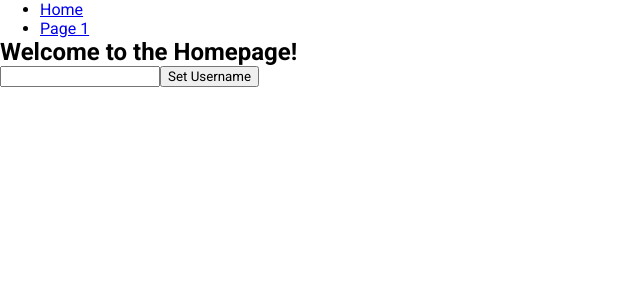
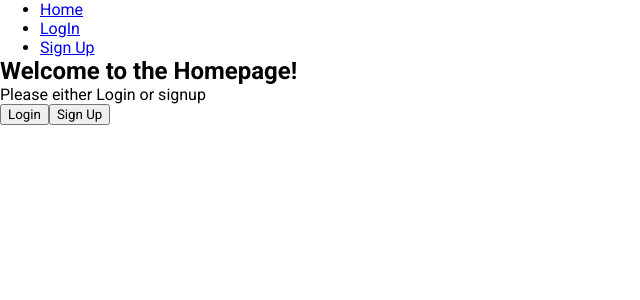
Before and after one commit to pesto-students/front-end-repo-p9-team-code-mavericks, a React (Create React App) app: page / in a window 1280 px wide. Shown: the top 300 px of the page, without its empty margins (0-640 px from the left). Built offline with nearby package versions, Linux system fonts and the light colour scheme.

Commit message:
Basic login/logout structure

```diff
--- a/package.json
+++ b/package.json
@@ -3,14 +3,17 @@
   "version": "0.1.0",
   "private": true,
   "dependencies": {
+    "@reduxjs/toolkit": "^1.9.5",
     "@testing-library/jest-dom": "^5.16.5",
     "@testing-library/react": "^13.4.0",
     "@testing-library/user-event": "^13.5.0",
     "express": "^4.18.2",
+    "js-cookie": "^3.0.5",
     "mongoose": "^7.3.1",
     "react": "^18.2.0",
     "react-dom": "^18.2.0",
     "react-redux": "^8.1.1",
+    "react-router-dom": "^6.14.2",
     "react-scripts": "5.0.1",
     "redux": "^4.2.1",
     "web-vitals": "^2.1.4"
--- a/src/components/HomePage.js
+++ b/src/components/HomePage.js
@@ -1,37 +1,27 @@
 // components/HomePage.js
-import React, { useState } from 'react';
-import { useDispatch, useSelector } from 'react-redux';
-import { signup, login } from '../store/usernameSlice';
+import React, { useState, useEffect } from 'react';
+import { useSelector } from 'react-redux';
 
 const HomePage = () => {
-  const [inputUsername, setInputUsername] = useState('');
-  const dispatch = useDispatch();
   const username = useSelector((state) => state.username.username);
 
-  const handleSetUsername = () => {
-    dispatch(signup(inputUsername));
-  };
+  const handleLoginClick = () => {
+    window.location.href = '/login';
+  }
 
-  const handleClearUsername = () => {
-    dispatch(login());
-  };
 
   return (
     <div>
       {username ? (
         <div>
           <h2>Welcome, {username}!</h2>
-          <button onClick={handleClearUsername}>Clear Username</button>
         </div>
       ) : (
         <div>
           <h2>Welcome to the Homepage!</h2>
-          <input
-            type="text"
-            value={inputUsername}
-            onChange={(e) => setInputUsername(e.target.value)}
-          />
-          <button onClick={handleSetUsername}>Set Username</button>
+          <p>Please either Login or signup</p>
+          <button onClick={handleLoginClick}>Login</button>
+          <button>Sign Up</button>
         </div>
       )}
     </div>
--- /dev/null
+++ b/src/components/LoginPage.js
@@ -0,0 +1,51 @@
+import { useDispatch } from 'react-redux';
+import { login } from '../store/usernameSlice';
+import React, {useRef} from 'react';
+import Cookies from 'js-cookie';
+
+const Login = () =>{
+
+  const dispatch = useDispatch();
+  const emailInputRef = useRef(null);
+  const passwordInputRef = useRef(null);
+
+  const fetchUsernameFromAPI = async () => {
+    try {
+      // Make the API call to get the username
+      const email = emailInputRef.current.value;
+      const password = passwordInputRef.current.value;
+
+      const response = await fetch('http://127.0.0.1:3000/login', {
+        method: 'POST',
+        headers: {
+          'Content-Type': 'application/json', // Specify that you are sending JSON data
+        },
+        body: JSON.stringify({ email, password }), // Convert the data to JSON format
+      });
+      const data = await response.json();
+
+      // Set the username in the Redux store
+      dispatch(login(data.username));
+
+      // Set the cookie in browser.
+      Cookies.set('token', data.token, { expires: 7 }); // Set the token to expire in 7 days
+    } catch (error) {
+      console.error('Error fetching username:', error);
+    }
+  };
+
+
+  const handleLogin = () => {
+    fetchUsernameFromAPI();
+  };
+
+  return (
+    <>
+      <input type='email' ref={emailInputRef} placeholder="example@domain.com"/>
+      <input ref={passwordInputRef} type='password' />
+      <button onClick={handleLogin}>Login</button>
+    </>
+  )
+}
+
+export default Login;
--- /dev/null
+++ b/src/components/Navbar.js
@@ -0,0 +1,66 @@
+import React from "react";
+import { useSelector, useDispatch } from "react-redux";
+import { logout } from '../store/usernameSlice';
+import {Link} from "react-router-dom";
+import Cookies from "js-cookie";
+
+const Navbar = () => {
+  const username = useSelector((state)=>{return state.username.username});
+  const dispatch = useDispatch();
+  const handleLogoutClick = async () => {
+    const cookieTokenVal = Cookies.get('token');
+    if(!cookieTokenVal){
+      dispatch(logout());
+      window.location.href = '/';
+      return;
+    }
+
+    try {
+      const response = await fetch('http://127.0.0.1:3000/users/logout', {
+        method: 'GET',
+        headers: {
+          'Content-Type': 'application/json', // Specify that you are sending JSON data
+          'authorization': Cookies.get('token'),
+        },
+      });
+      const data = await response.json();
+      if(response.ok){
+        dispatch(logout());
+        Cookies.remove('token');
+        window.location.href = '/';
+      }
+      else{
+        console.log("Error with logout response");
+      }
+    } catch (error) {
+      console.error('Error while logging out:', error);
+    }
+  };
+  return (
+    <>
+      <nav>
+        <ul>
+          <li>
+            <Link to="/">Home</Link>
+          </li>
+          {username?
+            <li>
+              <Link onClick={handleLogoutClick}>LogOut</Link>
+            </li>
+          :
+          <>
+            <li>
+              <Link to="/login">LogIn</Link>
+            </li>
+            <li>
+              <Link to="/signup">Sign Up</Link>
+            </li>
+          </>
+          }
+        </ul>
+      </nav>
+    </>
+  )
+}
+
+export default Navbar;
--- a/src/components/Page1.js
+++ /dev/null
@@ -1,8 +0,0 @@
-// components/Page1.js
-import React from 'react';
-
-const Page1 = () => {
-  return <div>Welcome to Page 1!</div>;
-};
-
-export default Page1;
--- a/src/router/index.js
+++ b/src/router/index.js
@@ -1,34 +1,26 @@
 // router/index.js
 import React from 'react';
-import { BrowserRouter, Routes, Route, Link } from 'react-router-dom';
+import { BrowserRouter, Routes, Route } from 'react-router-dom';
 import { useSelector } from 'react-redux';
 import HomePage from '../components/HomePage';
-import Page1 from '../components/Page1';
+import LoginPage from '../components/LoginPage';
+import Navbar from '../components/Navbar';
 
 const AppRouter = () => {
   const username = useSelector((state) => state.username.username);
 
   return (
     <BrowserRouter>
-      <nav>
-        <ul>
-          <li>
-            <Link to="/">Home</Link>
-          </li>
-          <li>
-            <Link to="/page1">Page 1</Link>
-          </li>
-        </ul>
-      </nav>
-
+      <Navbar/>
       <Routes>
         <Route
           path="/"
           element={<HomePage />}
         />
+
         <Route
-          path="/page1"
-          element={username ? <Page1 /> : <HomePage />}
+          path="/login"
+          element={username ? <HomePage />: <LoginPage /> }
         />
       </Routes>
     </BrowserRouter>
--- a/src/store/usernameSlice.js
+++ b/src/store/usernameSlice.js
@@ -9,14 +9,14 @@ const usernameSlice = createSlice({
   name: 'username',
   initialState,
   reducers: {
-    signup: (state, action) => {
+    login: (state, action) => {
       state.username = action.payload;
     },
-    login: (state) => {
+    logout: (state) => {
       state.username = null;
     },
   },
 });
 
-export const { signup, login } = usernameSlice.actions;
+export const { logout, login } = usernameSlice.actions;
 export default usernameSlice.reducer;
```
Also changed, not shown: 1 other file (tests, documents, lock files or other folders).
